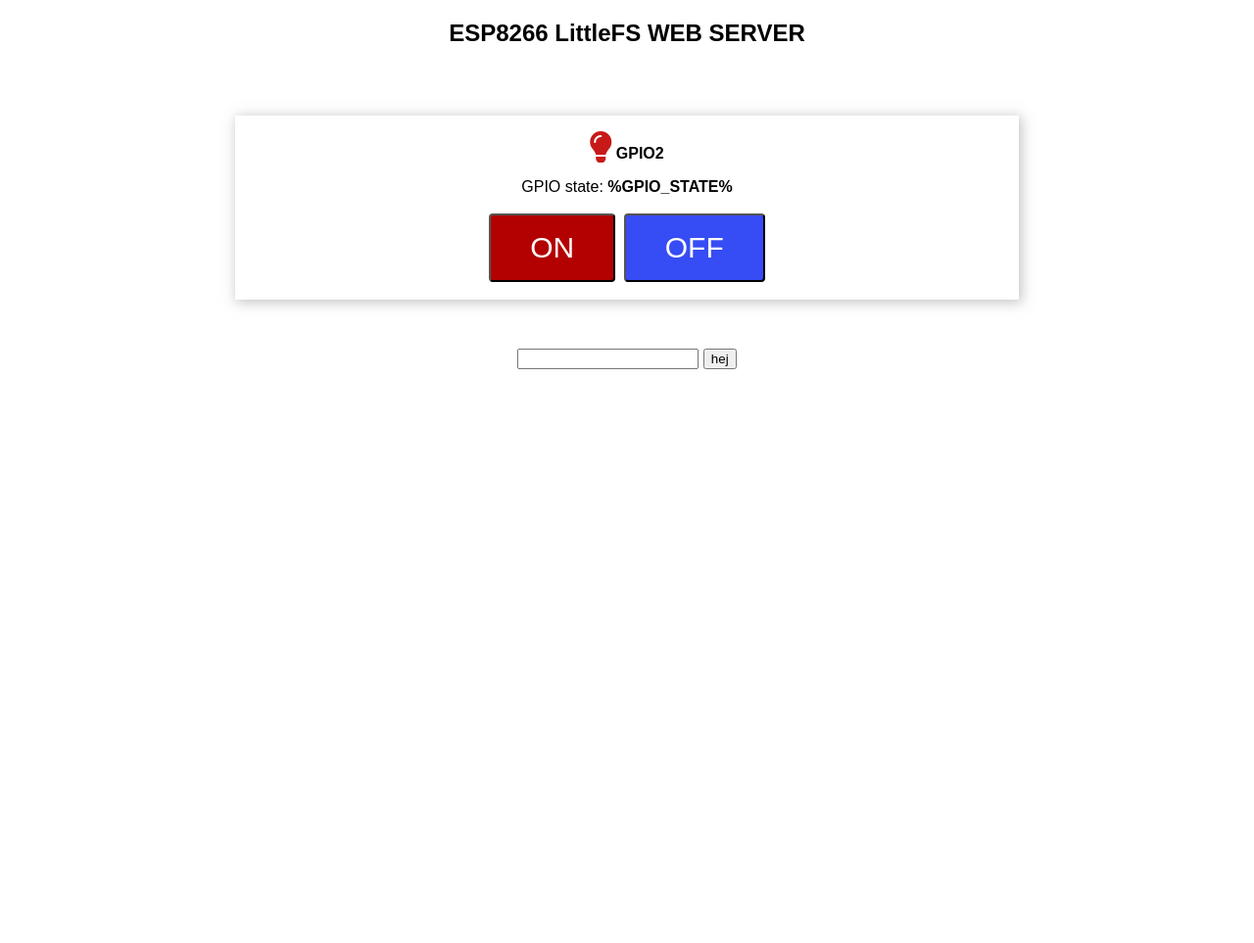
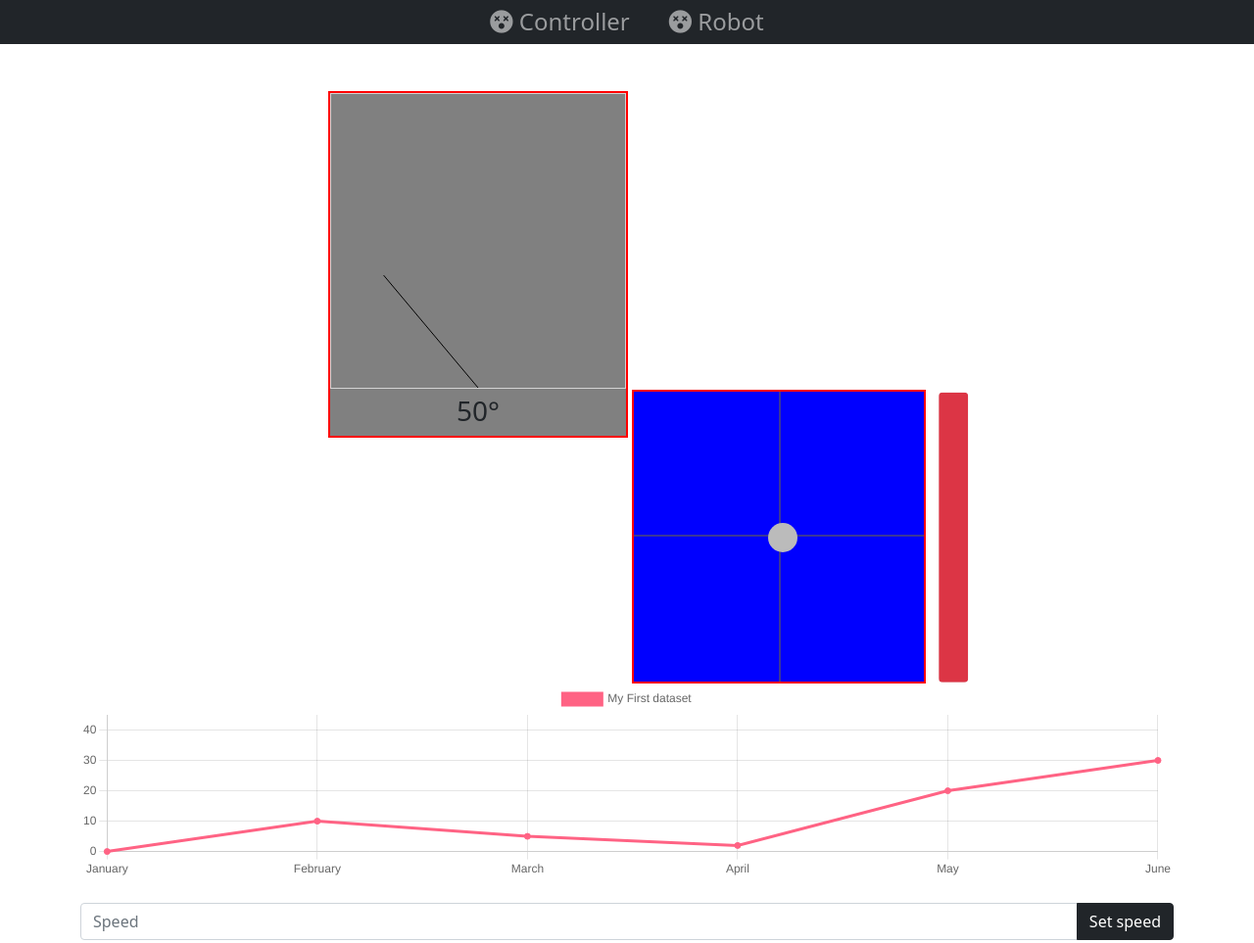
Before and after one commit to JacobHellmark/JacobGA, a plain HTML site: page data/index.html in a window 1280 px wide. Shown: the whole page at 98% size. Before the commit the page ends 800 px from the top, so only its background shows below. Drawn offline with nearby package versions, Linux system fonts and the light colour scheme.

Commit message:
fixed angel

```diff
--- /dev/null
+++ b/data/charts.js
@@ -0,0 +1,43 @@
+
+
+const ctx = document.getElementById('myChart').getContext('2d');
+
+
+
+
+
+
+
+const labels = [
+    'January',
+    'February',
+    'March',
+    'April',
+    'May',
+    'June',
+];
+
+const data = {
+labels: labels,
+datasets: [{
+    label: 'My First dataset',
+    backgroundColor: 'rgb(255, 99, 132)',
+    borderColor: 'rgb(255, 99, 132)',
+    data: [0, 10, 5, 2, 20, 30, 45],
+}]
+};
+
+
+const config = {
+    type: 'line',
+    data: data,
+    options: {
+        responsive: true,
+        maintainAspectRatio: false
+    }
+  };
+
+const myChart = new Chart(
+    document.getElementById('myChart'),
+    config
+);
--- /dev/null
+++ b/data/gamepad.js
@@ -0,0 +1,187 @@
+var prevGas = 0;
+var prevRevers = 0;
+var prevStering = 0;
+var prevstickPosX = 134;
+var prevstickPosY = 136;
+var deg = 0;
+
+import {drawLine} from "./vitulise.js";
+
+   function updateGamepad(){
+    requestAnimationFrame(updateGamepad);
+
+      //console.log(window.getGamepads());
+      //navigator.getGamepads
+
+      var gamePad = navigator.getGamepads()[0];
+
+      //console.log(gamePad.buttons)
+      if (!gamePad) {
+        connectGamepad();
+        return;
+      }
+
+
+
+
+
+
+
+      //console.log("CONECTED!");
+
+
+
+      var gas = gamePad.buttons[7].value.toFixed(1);
+      var revers = gamePad.buttons[6].value.toFixed(1);
+      var stering = gamePad.axes[2].toFixed(1);
+      var forward = gamePad.axes[3].toFixed(1);
+      var dot = document.getElementById("P");
+      var speedIndicator = document.getElementById("speed");
+      dot.getAttribute("left");
+      var stickPosX = 134 + stering * 150;
+      var stickPosY = 136 + forward * 150;
+
+
+      dot.style.left = stickPosX.toString() + "px"; // x
+      dot.style.top =  stickPosY.toString() + "px"; // Y
+
+      /* if (stickPosX != prevstickPosX){
+        animateStickMovment(dot.style.left, stickPosX, "X");
+      } else if (stickPosX != prevstickPosY){
+        animateStickMovment(dot.style.top, stickPosY, "Y");
+      } */
+
+
+
+
+
+      speedIndicator.style.width =  (gas * 100).toString() + "%";
+      if (false){
+      if (gas != prevGas || revers != prevRevers || stering != prevStering){
+        var data = {gas: gas, revers: revers, stering: stering};
+        prevGas = gas
+        prevRevers= revers
+        prevStering= stering
+        sendDataToESP(data)
+        console.log("gas: " + gas + " revers: " + revers + " stering: " + stering);
+      } else {
+        console.log("dsahdshj")
+      }
+    }
+
+   }
+
+
+
+    function connectGamepad(){
+      console.log("hej");
+
+      // temp black of code
+      drawLine(deg);
+      if (deg < 180){
+        deg += 10;
+      } else{
+        deg = 0;
+      }
+      // --> end
+      var controllerStatusIcon = document.getElementById("controllerStatus");
+
+
+      if (!navigator.getGamepads()[0] ) {
+        controllerStatusIcon.classList.add('fa-dizzy');
+        if (controllerStatusIcon.classList.contains('fa-grin')){
+          controllerStatusIcon.classList.remove('fa-grin');
+        }
+
+
+        setTimeout (() => {connectGamepad(); }, 1000);
+
+    } else {
+      controllerStatusIcon.classList.add('fa-grin');
+      if (controllerStatusIcon.classList.contains('fa-dizzy')){
+        controllerStatusIcon.classList.remove('fa-dizzy');
+      }
+      updateGamepad();
+      return;
+    }
+   }
+      /* setInterval(() => {
+        updateGamepad();
+      }, 1000); */
+
+
+      connectGamepad();
+    function animateStickMovment(entity, WantedValue, type){
+      var currentPos = 0;
+      if (type = "X") {
+        currentPos = prevstickPosX;
+      } else{
+        currentPos = prevstickPosY;
+      }
+
+      console.log(WantedValue != currentPos);
+
+      while(WantedValue != currentPos){
+        if (WantedValue - prevstickPosX > 0){
+
+          currentPos += 1;
+          entity = currentPos.toString() + "px";
+        } else {
+          currentPos -= 1;
+          entity = currentPos.toString() + "px";
+        }
+      }
+
+      if (type = "X") {
+        prevstickPosX = prevstickPosX;
+      } else{
+        prevstickPosY = prevstickPosY;
+      }
+
+    }
+
+     /*  window.addEventListener('gamepadconnected', (event) => {
+        const update = () => {
+
+
+          const gamepad = navigator.getGamepads()
+          console.log(gamepad);
+          if (!gamepad) return;
+
+            var gas = (gamepad.axes[5] + 1) / 2;
+            var revers = (gamepad.axes[2] + 1) / 2;
+            var stering = gamepad.axes[3];
+
+            console.log(gas)
+            console.log(gas != ugas || revers != ureverse);
+            if (gas != ugas || revers != ureverse) {
+              ugas = gas;
+              ureverse = revers;
+
+              //sendDataToESP({gas: gas, revers: revers, stering: stering});
+            }
+
+
+
+          requestAnimationFrame(update);
+        };
+        update();
+        }); */
+
+
+function manual(){
+    var s = document.getElementById("step");
+    console.log(s.value);
+    sendDataToESP({gas:s.value});
+}
+
+
+function sendDataToESP(data){
+    fetch("/controller", {
+    method: "POST",
+    headers:{
+        "Content-Type": "application/json"
+    },
+    body: JSON.stringify(data)
+        });
+}
--- a/data/index.html
+++ b/data/index.html
@@ -1,117 +1,98 @@
 <!DOCTYPE html>
-<meta
-<html>
-<head>
-  <title>ESP8266 LittleFS WEB SERVER</title>
-  <meta name="viewport" content="width=device-width, initial-scale=1">
-  <link rel="icon" href="data:,">
-  <link rel="stylesheet" href="https://use.fontawesome.com/releases/v5.7.2/css/all.css" integrity="sha384-fnmOCqbTlWIlj8LyTjo7mOUStjsKC4pOpQbqyi7RrhN7udi9RwhKkMHpvLbHG9Sr" crossorigin="anonymous">
-  <link rel="stylesheet" type="text/css" href="style.css">
-</head>
-<body>
-  <h2>ESP8266 LittleFS WEB SERVER</h2>
-  <div class="content">
-    <div class="card-grid">
-        <div class="card">
-  <p><i class="fas fa-lightbulb fa-2x" style="color:#c81919;"></i> <strong>GPIO2</strong></p>
-  <p>GPIO state: <strong> %GPIO_STATE%</strong></p>
-  <p>
-  <a href="/led2on"><button class="button">ON</button></a>
-  <a href="/led2off"><button class="button button2">OFF</button></a></p>
-
-
-  </div>
-  </div>
-  </div>
-
-  <input type="number" id="step">
-  <button onclick="manual()">hej</button>
-
-  <script>
-    var prevGas = 0;
-    var prevRevers = 0;
-    var prevStering = 0;
-
-   function updateGamepad(){
-
-      requestAnimationFrame(updateGamepad);
-      //console.log(window.getGamepads());
-      //navigator.getGamepads
-      var gamePad = navigator.getGamepads()[0];
-
-      //console.log(gamePad.buttons)
-      if (!gamePad) return;
-
-      var gas = gamePad.buttons[7].value.toFixed(1);
-      var revers = gamePad.buttons[6].value.toFixed(1);
-      var stering = gamePad.axes[2].toFixed(1);
 
 
 
-      if (gas != prevGas || revers != prevRevers || stering != prevStering){
-        var data = {gas: gas, revers: revers, stering: stering};
-        prevGas = gas
-        prevRevers= revers
-        prevStering= stering
-        sendDataToESP(data)
-        console.log("gas: " + gas + " revers: " + revers + " stering: " + stering);
-      } else {
-        console.log("dsahdshj")
-      }
+<html lang="en">
+  <head>
+    <meta charset="UTF-8">
+    <meta name="viewport" content="width=device-width, initial-scale=1.0">
+    <meta http-equiv="X-UA-Compatible" content="ie=edge">
+    <script src="https://cdn.jsdelivr.net/npm/chart.js"></script>
+    <!-- CSS only -->
+  <link href="https://cdn.jsdelivr.net/npm/bootstrap@5.1.3/dist/css/bootstrap.min.css" rel="stylesheet" integrity="sha384-1BmE4kWBq78iYhFldvKuhfTAU6auU8tT94WrHftjDbrCEXSU1oBoqyl2QvZ6jIW3" crossorigin="anonymous">
 
-   }
-      /* setInterval(() => {
-        updateGamepad();
-      }, 1000); */
-      updateGamepad();
+    <link rel="stylesheet" href="style.css">
+    <link rel="stylesheet" href="https://use.fontawesome.com/releases/v5.7.0/css/all.css" integrity="sha384-lZN37f5QGtY3VHgisS14W3ExzMWZxybE1SJSEsQp9S+oqd12jhcu+A56Ebc1zFSJ" crossorigin="anonymous">
 
-     /*  window.addEventListener('gamepadconnected', (event) => {
-        const update = () => {
+    <nav class="navbar sticky-top navbar-expand-lg navbar-dark bg-dark ">
+      <!-- <a class="navbar-brand" style="padding-left: 10px;" href="#">Status</a>  -->
+      <button class="navbar-toggler" type="button" data-toggle="collapse" data-target="#navbarText" aria-controls="navbarText" aria-expanded="false" aria-label="Toggle navigation">
+        <span class="navbar-toggler-icon"></span>
+      </button>
+      <div class="collapse navbar-collapse justify-content-center"  id="navbarText">
 
+        <ul class="nav navbar-nav pad" >
+          <li class="nav-item">
+            <span class="h4 navbar-text">
+              <i class="fas fa-dizzy" id="controllerStatus"></i>
+              Controller
+            </span>
+        </li>
 
-          const gamepad = navigator.getGamepads()
-          console.log(gamepad);
-          if (!gamepad) return;
+        </ul>
+        <ul class="nav navbar-nav pad">
+          </li>
+          <li class="nav-item">
+            <span  class=" h4 navbar-text">
+              <i class="fas fa-dizzy" id="robotStatus"></i>
+              Robot
+            </span>
+          </li>
 
-            var gas = (gamepad.axes[5] + 1) / 2;
-            var revers = (gamepad.axes[2] + 1) / 2;
-            var stering = gamepad.axes[3];
+        </ul>
 
-            console.log(gas)
-            console.log(gas != ugas || revers != ureverse);
-            if (gas != ugas || revers != ureverse) {
-              ugas = gas;
-              ureverse = revers;
+      </div>
+    </nav>
 
-              //sendDataToESP({gas: gas, revers: revers, stering: stering});
-            }
+  </head>
+  <body >
+
+    <!-- <img src="./7b043e690dcaf78e08bce8246b65d95e.png"> -->
+    <div class = "container">
+    <br>
+    <br>
 
 
 
-          requestAnimationFrame(update);
-        };
-        update();
-        }); */
+    <div class = "Wraper">
+
+      <div class="Meter Wchild" style="background-color: gray;">
+        <canvas id="V" width="300px" height="300px" ></canvas>
+        <h3 class=".h2" id="degMeter">20°</h3>
+      </div>
+      <!-- <div class="badge text-wrap" style="width: 40%; background-color: gray;">
+        <p class="fs-1" id="status" style="color: red;">Controller is not Connected</p>
+      </div> -->
 
 
-        function manual(){
-          var s = document.getElementById("step");
-          console.log(s.value);
-          sendDataToESP({gas:s.value});
-        }
+
+      <div class="stick Wchild" style="background-color: blue;">
+        <div class="verticalLine"></div>
+        <div class="horizontalLine"></div>
+
+        <div class="circle" id="P"></div>
+        <div class="progress">
+        <div class="progress-bar bg-danger" id="speed" role="progressbar" style="width: 100%" aria-valuenow="0" aria-valuemin="0" aria-valuemax="100"></div>
+      </div>
+    </div>
+
+  </div>
+
+    <div class="C">
+      <canvas id="myChart" ></canvas>
+    </div>
+
+    <br>
+    <div class="input-group">
+      <input type="number" class="form-control" placeholder="Speed" aria-label="Username" id="step" aria-describedby="basic-addon1">
+      <button class= "btn btn-dark" onclick="manual()">Set speed</button>
+    </div>
+
+  </div>
 
 
-    function sendDataToESP(data){
-      fetch("/controller", {
-        method: "POST",
-        headers:{
-          "Content-Type": "application/json"
-        },
-        body: JSON.stringify(data)
-          });
-    }
-
-
-  </script>
-</body>
+	  <script type="module" src= "./gamepad.js"></script>
+    <script src="./charts.js"></script>
+    <script type="module" src="./vitulise.js"></script>
+  </body>
 </html>
--- a/data/style.css
+++ b/data/style.css
@@ -1,44 +1,93 @@
 html {
     font-family: Arial;
+    /* display: inline-block; */
+    text-align: center;
+
+
+}
+body {
+  padding-bottom: 300px;
+}
+
+.stick {
+  width: 300px;
+  height: 300px;
+  /* background-color: aquamarine; */
+  position: relative;
   display: inline-block;
-    margin: 0px auto;
-    text-align: center;
+
+
 }
-  h1{
-    color: #070812;
-    padding: 2vh;
+.horizontalLine {
+  width: 100%;
+  height: 100%;
+  bottom: 50%;
+
+  border-bottom: 2px solid rgba(95, 88, 88, 0.616);
+  position: absolute;
+
+
 }
-  .button {
+
+.verticalLine {
+  border-left: 2px solid rgba(95, 88, 88, 0.616);
+  height: 100%;
+  position: absolute;
+  left:50%;
+}
+
+.circle {
+  height: 30px;
+  width: 30px;
+  background-color: rgba(187, 187, 187, 1);
+  border-radius: 50%;
+  position: absolute;
+  left:137px;
+  top: 134px;
+
+}
+
+.progress{
+  position: relative;
+  transform: rotate(-90deg);
+  height: 10%;
+  top: 45%;
+  left:60%;
+
+
+}
+
+.C{
+  position: relative;
+  height: 200px;
+
+}
+
+
+.pad > li{
+  left: 100px;
+  padding-left:20px;
+  padding-right:20px;
+}
+
+#V {
+  border:1px solid #d3d3d3;
+}
+
+.Meter {
+  left: 30%;
   display: inline-block;
-    background-color: #b30000; //red color
-    border: none;
-    border-radius: 4px;
-    color: white;
-    padding: 16px 40px;
-    text-decoration: none;
-    font-size: 30px;
-    margin: 2px;
-    cursor: pointer;
 }
-  .button2 {
-    background-color: #364cf4; //blue color
+
+.Wraper {
+  position: relative;
+  overflow: auto;
+
+
 }
-  .content {
-    padding: 50px;
+.Wchild{
+
+
+
+  border: 2px solid red;
 }
-  .card-grid {
-    max-width: 800px;
-    margin: 0 auto;
-    display: grid;
-    grid-gap: 2rem;
-    grid-template-columns: repeat(auto-fit, minmax(200px, 1fr));
-  }
-  .card {
-    background-color: white;
-    box-shadow: 2px 2px 12px 1px rgba(140,140,140,.5);
-  }
-  .card-title {
-    font-size: 1.2rem;
-    font-weight: bold;
-    color: #034078
-  }
--- /dev/null
+++ b/data/vitulise.js
@@ -0,0 +1,45 @@
+
+
+function drawLine(deg){
+    var V = document.getElementById("V");
+    const canva = V.getContext('2d');
+
+
+    canva.clearRect(0, 0, V.width, V.height);
+
+
+    var degMeter = document.getElementById("degMeter");
+    degMeter.textContent =  deg.toString() + "°"
+    canva.strokeStyle = "black";
+    canva.lineWidth = 1;
+
+    // W 400 H 400
+    // draw a red line
+    canva.beginPath();
+
+    canva.moveTo(150, 300);
+    canva.lineTo(...makeCords(deg));
+
+    canva.stroke();
+
+}
+
+
+
+
+function makeCords (deg){
+    var radians = (deg/360)* 2*Math.PI;
+    var toX = (150 - (Math.cos(radians) * 150)).toFixed(2);
+    var toY = (300 - (Math.sin(radians) * 150)).toFixed(2);
+    console.log("deg " + deg.toString());
+    console.log("x " + toX.toString());
+    console.log("y " + toY.toString());
+
+
+    return [toX, toY];
+}
+
+//drawLine(90);
+
+
+export {drawLine};
--- /dev/null
+++ b/dataold/style.css
@@ -0,0 +1,44 @@
+html {
+    font-family: Arial;
+    display: inline-block;
+    margin: 0px auto;
+    text-align: center;
+  }
+  h1{
+    color: #070812;
+    padding: 2vh;
+  }
+  .button {
+    display: inline-block;
+    background-color: #b30000; //red color
+    border: none;
+    border-radius: 4px;
+    color: white;
+    padding: 16px 40px;
+    text-decoration: none;
+    font-size: 30px;
+    margin: 2px;
+    cursor: pointer;
+  }
+  .button2 {
+    background-color: #364cf4; //blue color
+  }
+  .content {
+    padding: 50px;
+  }
+  .card-grid {
+    max-width: 800px;
+    margin: 0 auto;
+    display: grid;
+    grid-gap: 2rem;
+    grid-template-columns: repeat(auto-fit, minmax(200px, 1fr));
+  }
+  .card {
+    background-color: white;
+    box-shadow: 2px 2px 12px 1px rgba(140,140,140,.5);
+  }
+  .card-title {
+    font-size: 1.2rem;
+    font-weight: bold;
+    color: #034078
+  }
```
Also changed, not shown: dataold/index.html (added, +117 -0 lines), 3 other files. Lines whose indentation alone changed are shown as unchanged.
